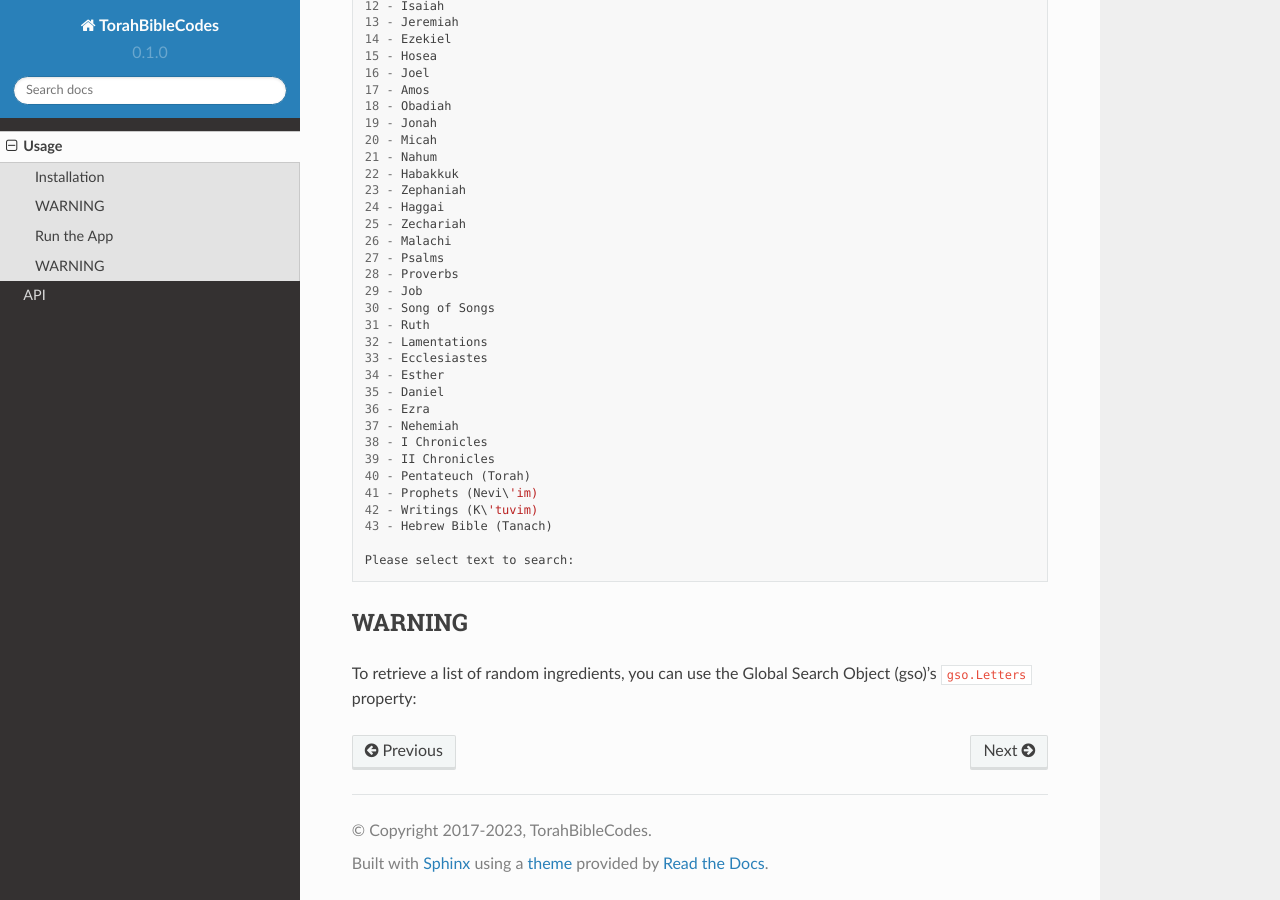
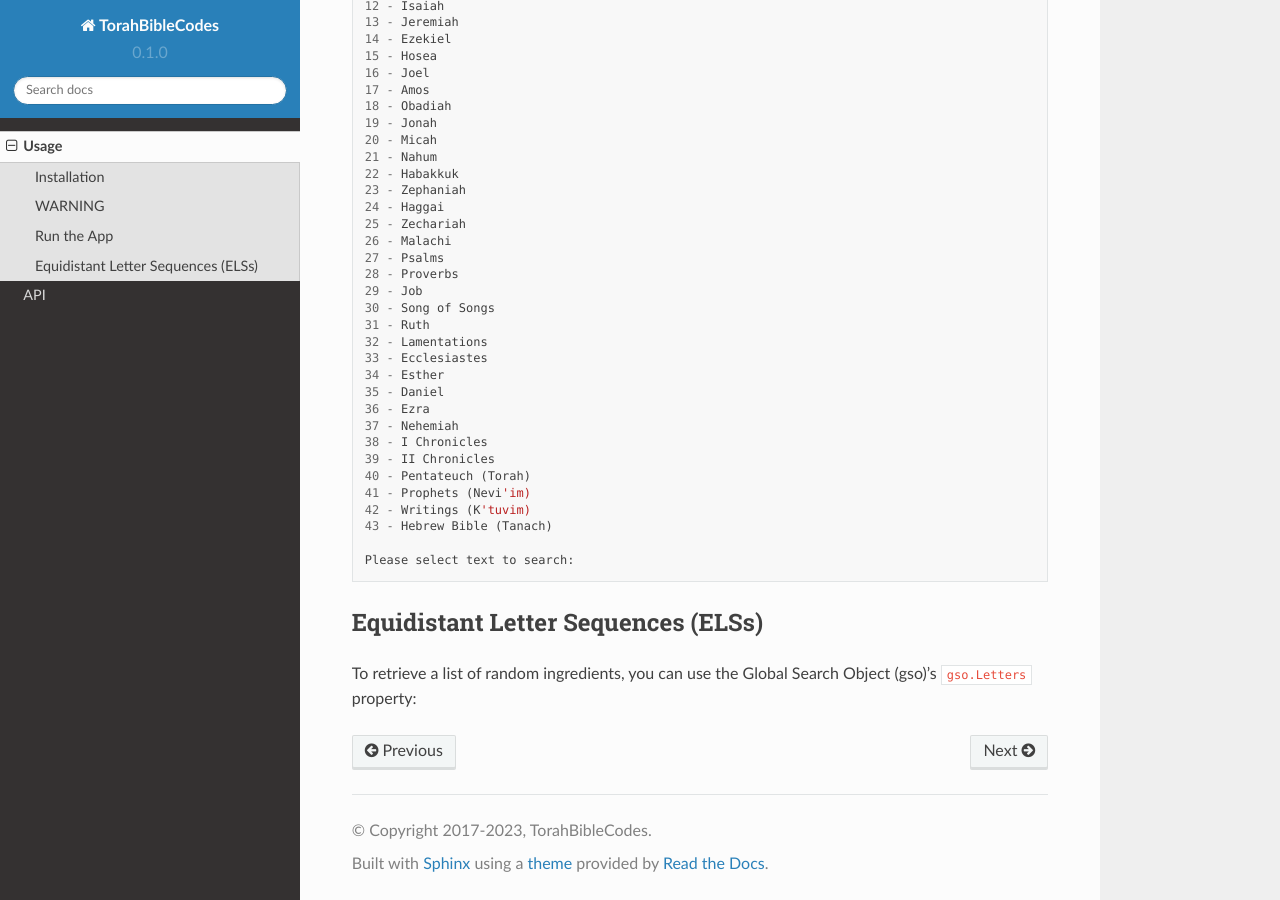
Before and after one commit to TorahBibleCodes/TorahBibleCodes_Sphinx, a Sphinx documentation site: the page built from docs/source/usage.rst, in a window 1280 px wide and 900 px high, scrolled down 1424 px. Built offline with Sphinx 7.4.7 and the Read the Docs theme 2.0.0, drawn with Linux system fonts in a browser that asks for light colours.

Commit message:
Update usage.rst

```diff
--- a/docs/source/usage.rst
+++ b/docs/source/usage.rst
@@ -88,13 +88,13 @@ For example::
    38 - I Chronicles
    39 - II Chronicles
    40 - Pentateuch (Torah)
-   41 - Prophets (Nevi\'im)
-   42 - Writings (K\'tuvim)
+   41 - Prophets (Nevi'im)
+   42 - Writings (K'tuvim)
    43 - Hebrew Bible (Tanach)
 
    Please select text to search:
 
-WARNING
+Equidistant Letter Sequences (ELSs)
 ----------------
 
 To retrieve a list of random ingredients,
```
